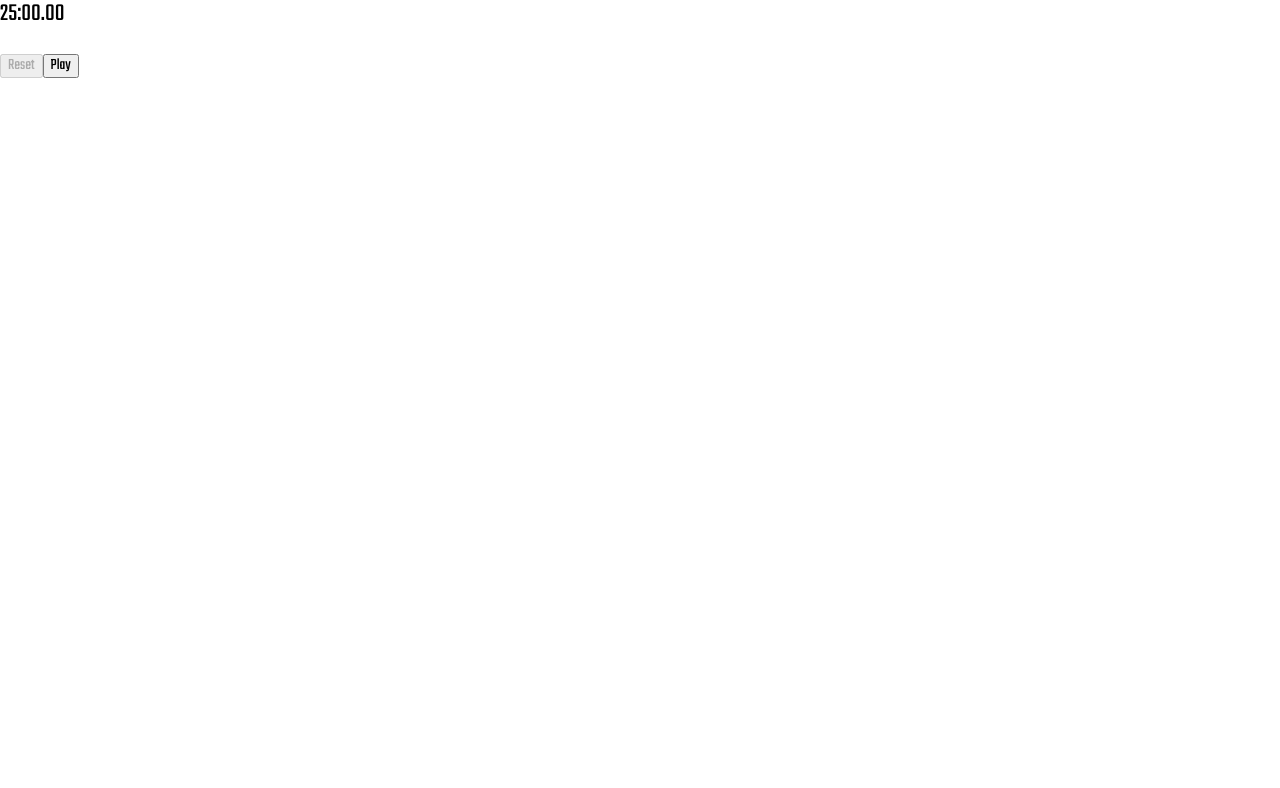
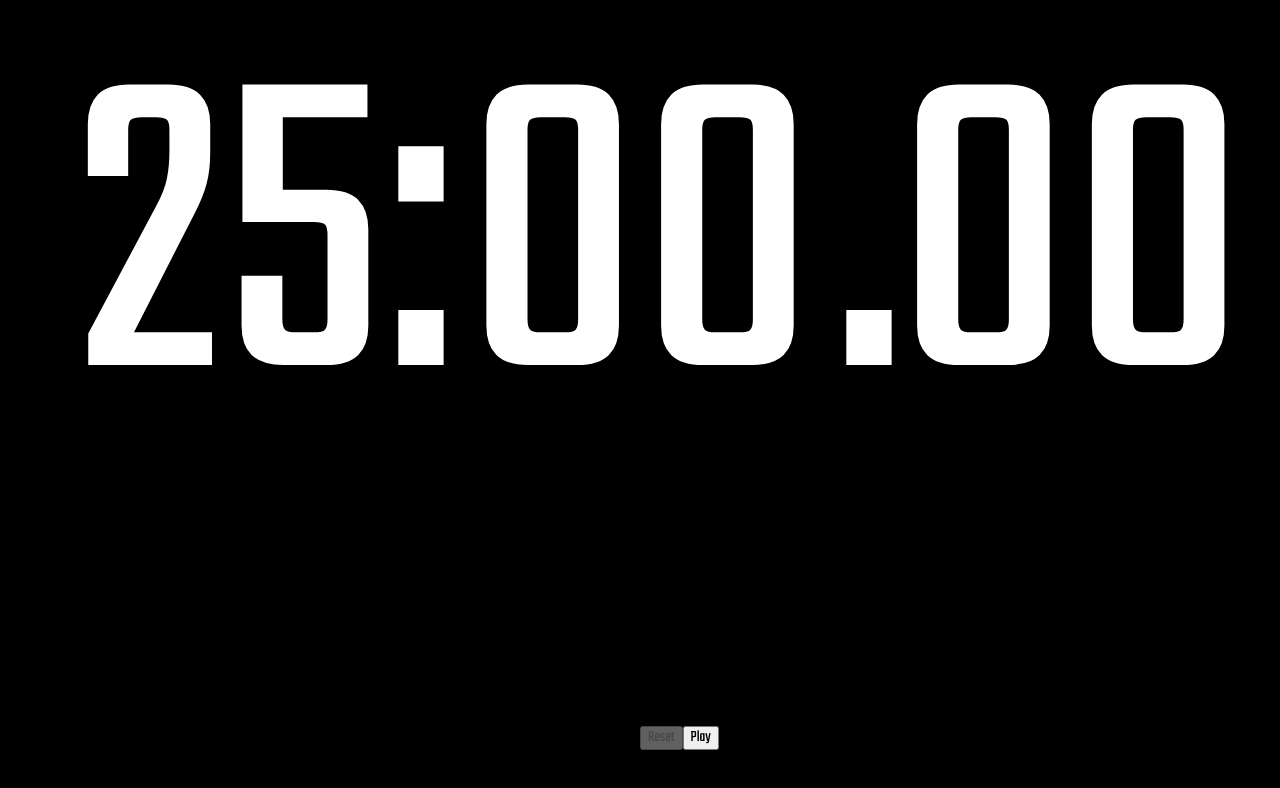
Before and after one commit to TheveninKillian/ColorTimer, a Vue app: page / in a window 1280 px wide. Shown: the top 788 px of the page. Built offline with nearby package versions, Linux system fonts and the light colour scheme.

Commit message:
update style

```diff
--- a/src/components/Timer.vue
+++ b/src/components/Timer.vue
@@ -1,4 +1,7 @@
 <script lang="ts" setup>
+import { useWindowSize } from '@vueuse/core'
+const { width, height } = useWindowSize()
+
 const props = defineProps<{
   minute: number
   second: number
@@ -70,13 +73,35 @@ onUnmounted(() => {
 </script>
 
 <template>
-  <div class="timer">
-    <span class="timer__minute"><span v-if="minute < 10">0</span>{{ minute }}:</span>
-    <span class="timer__second"><span v-if="second < 10">0</span>{{ second }}.</span>
-    <span class="timer__millisecond"><span v-if="millisecond < 10">0</span>{{ millisecond }}</span>
+  <div class="timer" :style="{ height: height + 'px' }">
+    <div class="timer__value" :style="{ fontSize: (width * 0.35) + 'px' }">
+      <span class="timer__minute">
+        <div>
+          <span v-if="minute < 10">0</span>
+          <span>{{ minute }}</span>
+        </div>
+      </span>
+
+      <span class="timer__point">:</span>
+
+      <span class="timer__second">
+        <div>
+          <span v-if="second < 10">0</span>
+          <span>{{ second }}</span>
+        </div>
+      </span>
+
+      <span class="timer__point">.</span>
+
+      <span class="timer__millisecond">
+        <div>
+          <span v-if="millisecond < 10">0</span>
+          <span>{{ millisecond }}</span>
+        </div>
+      </span>
     </div>
 
-  <div>
+    <div class="timer__btn">
       <button :disabled="!initPlay" @click="reset()">
         Reset
       </button>
@@ -85,12 +110,49 @@ onUnmounted(() => {
         Play
       </button>
     </div>
+  </div>
 </template>
 
 <style>
 .timer{
+  position: relative;
+
   margin-bottom: 25px;
+  width: 100%;
 
-  font-size: 25px;
+  background-color: #000;
+  color: #fff;
+
+  overflow: hidden;
+}
+
+.timer__value span{
+  display: inline-block;
+}
+
+.timer__value .timer__minute,
+.timer__value .timer__second,
+.timer__value .timer__millisecond{
+  width: calc(90% / 3);
+}
+
+.timer__value .timer__point{
+  width: calc((100% - 90% ) / 2);
+
+  text-align: center;
+}
+
+.timer__value .timer__minute{
+  text-align: right;
+}
+
+.timer__value .timer__second{
+  text-align: center;
+}
+
+.timer .timer__btn{
+  position: absolute;
+  bottom: 50px;
+  left: 50%;
 }
 </style>
```
Lines whose indentation alone changed are shown as unchanged.
